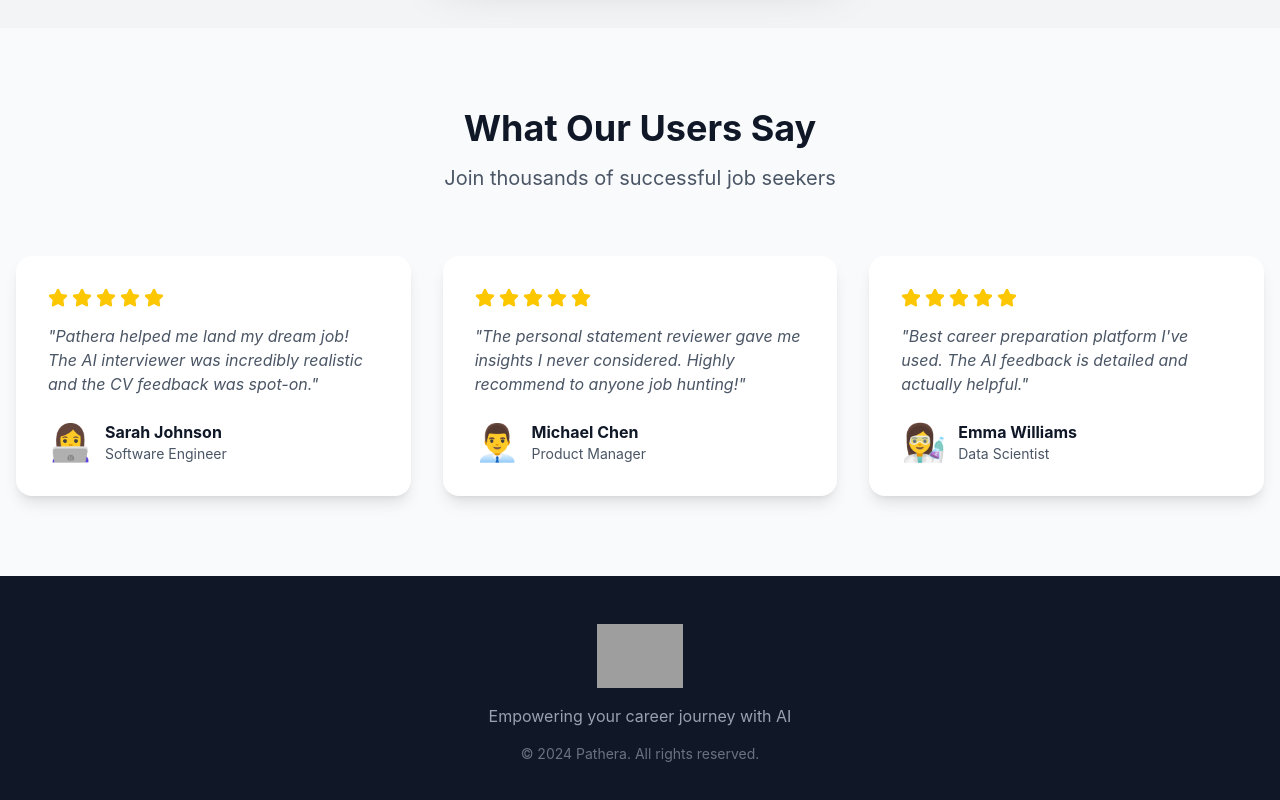
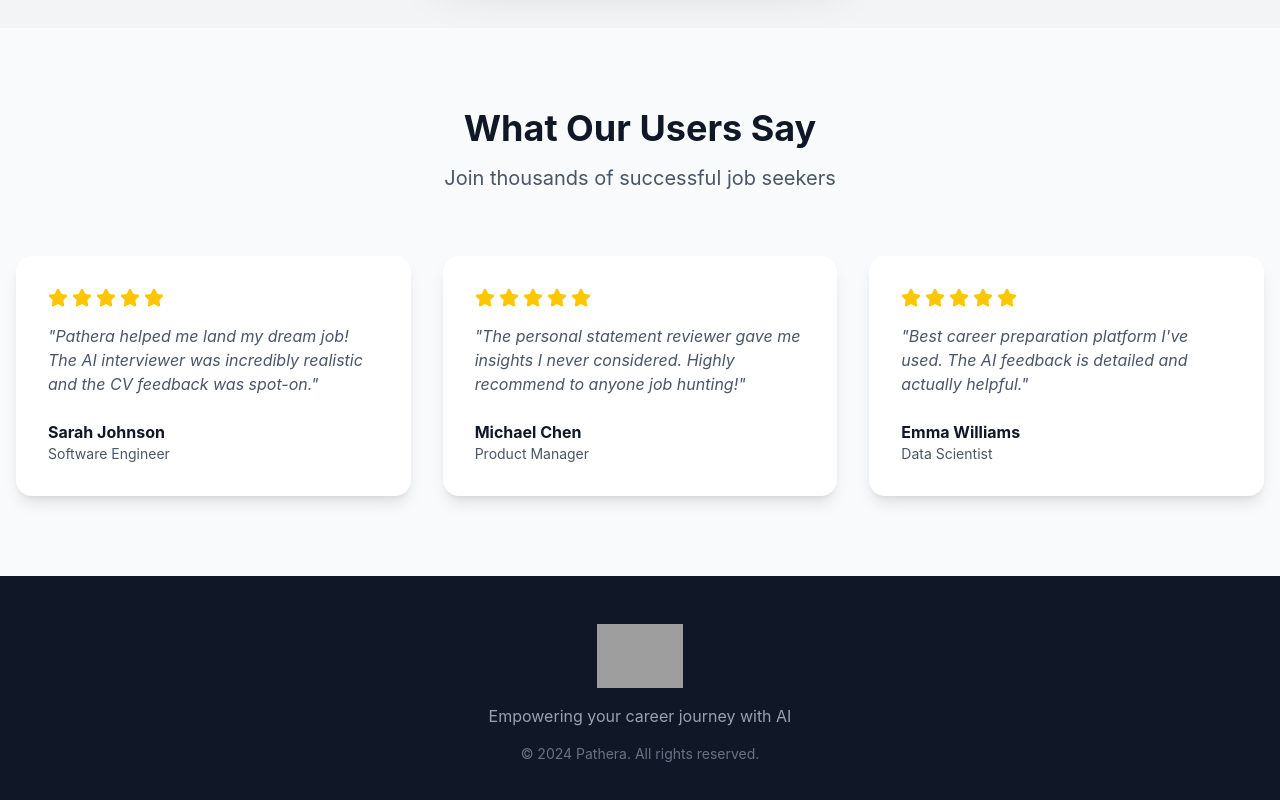
Before and after one commit to Temis04/Pathera, a React (Vite) app in the folder pathera-app/: page / in a window 1280 px wide. Shown: the part 1954-2754 px from the top of the page. Built offline with nearby package versions, Linux system fonts and the light colour scheme; grey boxes are pictures that could not be loaded.

Commit message:
Remove emojis from testimonials section
- Remove emoji image property from all testimonials
- Remove emoji display from testimonial cards
- Cleaner, more professional testimonial presentation
- Names and roles now display without emoji icons

```diff
--- a/pathera-app/src/pages/LandingPage.jsx
+++ b/pathera-app/src/pages/LandingPage.jsx
@@ -83,21 +83,18 @@ const LandingPage = () => {
     {
       name: 'Sarah Johnson',
       role: 'Software Engineer',
-      image: '👩‍💻',
       rating: 5,
       text: 'Pathera helped me land my dream job! The AI interviewer was incredibly realistic and the CV feedback was spot-on.',
     },
     {
       name: 'Michael Chen',
       role: 'Product Manager',
-      image: '👨‍💼',
       rating: 5,
       text: 'The personal statement reviewer gave me insights I never considered. Highly recommend to anyone job hunting!',
     },
     {
       name: 'Emma Williams',
       role: 'Data Scientist',
-      image: '👩‍🔬',
       rating: 5,
       text: 'Best career preparation platform I\'ve used. The AI feedback is detailed and actually helpful.',
     },
@@ -270,7 +267,6 @@ const LandingPage = () => {
                 </div>
                 <p className="text-gray-600 mb-6 italic">"{testimonial.text}"</p>
                 <div className="flex items-center space-x-3">
-                  <div className="text-4xl">{testimonial.image}</div>
                   <div>
                     <div className="font-bold text-gray-900">
                       {testimonial.name}
```
